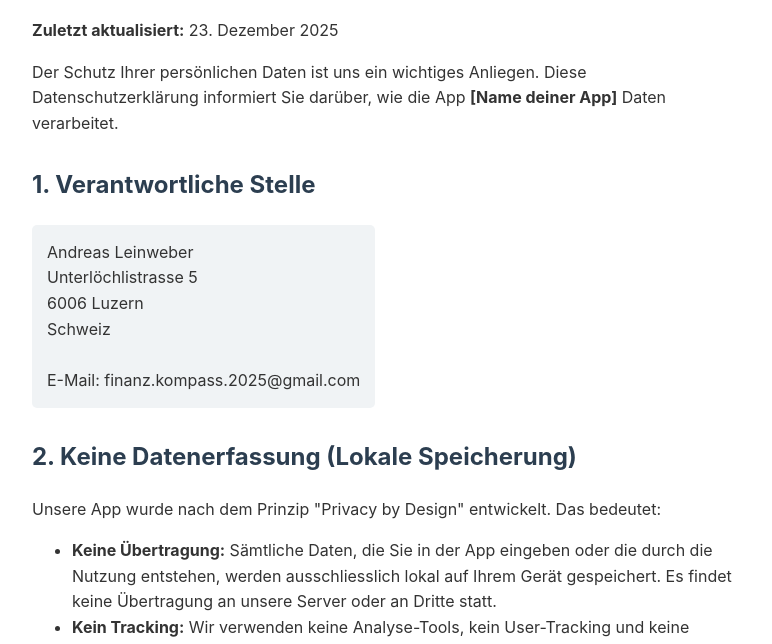
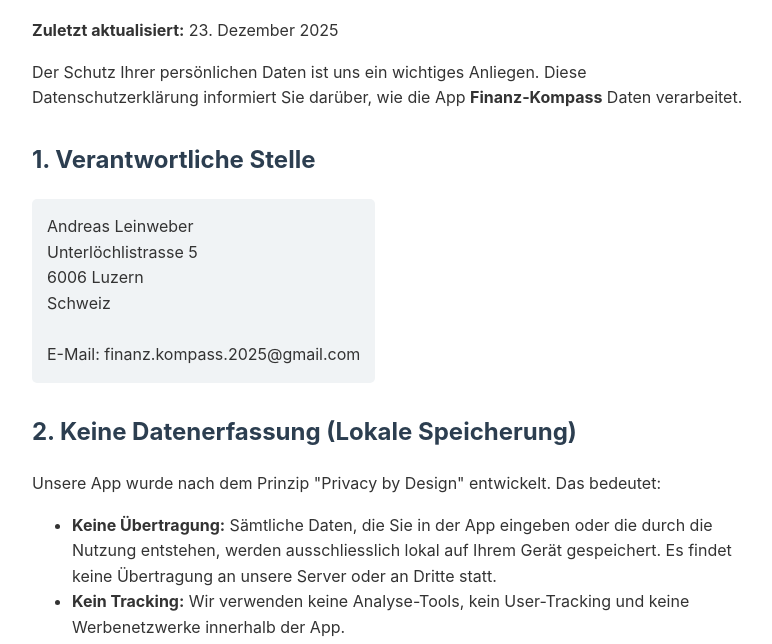
Before and after one commit to androik/finanz-kompass-app, a plain HTML site: page index.html in a window 1280 px wide. Shown: the part 148-792 px from the top of the page, without its empty margins (248-1020 px from the left). Drawn offline with Linux system fonts and the light colour scheme.

Commit message:
Update app name in privacy policy section

```diff
--- a/index.html
+++ b/index.html
@@ -63,7 +63,7 @@
         <p><strong>Zuletzt aktualisiert:</strong> 23. Dezember 2025</p>
 
         <p>Der Schutz Ihrer persönlichen Daten ist uns ein wichtiges Anliegen. Diese Datenschutzerklärung informiert Sie
-            darüber, wie die App <strong>[Name deiner App]</strong> Daten verarbeitet.</p>
+            darüber, wie die App <strong>Finanz-Kompass</strong> Daten verarbeitet.</p>
 
         <h2>1. Verantwortliche Stelle</h2>
         <address class="address">
```
